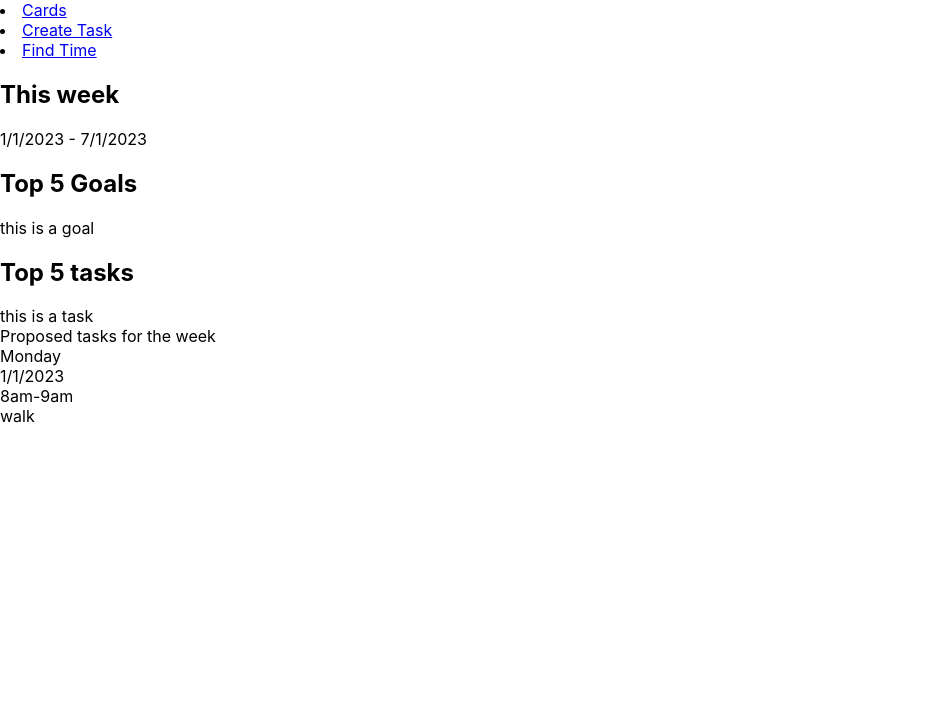
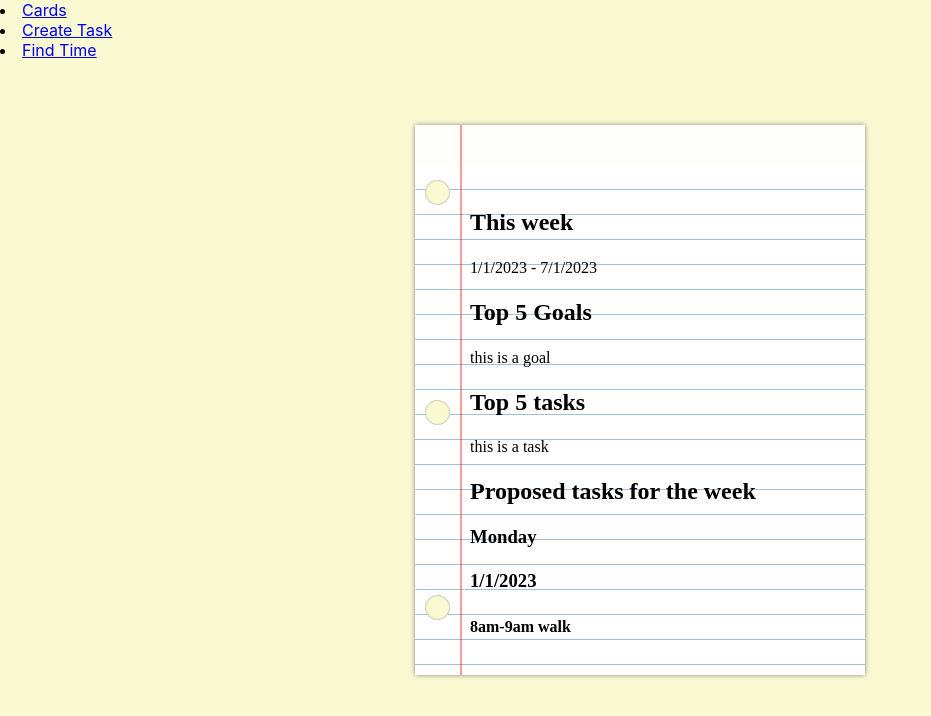
Before and after one commit to crux55/FindMeTime-UI, a React (Create React App) app: page /find_time in a window 1280 px wide. Shown: the top 716 px of the page, without its empty margins (0-931 px from the left). Built offline with nearby package versions, Linux system fonts and the light colour scheme.

Commit message:
updating task form

```diff
--- a/src/assemblers/tasks/CreateTaskForm.js
+++ b/src/assemblers/tasks/CreateTaskForm.js
@@ -36,14 +36,14 @@ class CreateTaskForm extends React.Component {
             if (response.status >= 200 && response.status < 300) {
                 return response;
             } else {
-            console.log('Somthing happened wrong');
+            alert(response);
             }
         }).catch(err => err);
     }
 
     render() {
       return (
-        <form onSubmit={this.handleSubmit}>
+	<form onSubmit={this.handleSubmit}>
           <label>
             Title:
             <input type="text" name="title" value={this.state.title} onChange={this.handleChange} />
--- /dev/null
+++ b/src/components/findTime/FindTimeView.css
@@ -0,0 +1,64 @@
+.column {
+  float: left;
+  width: 50%;
+}
+
+@import url(https://fonts.googleapis.com/css?family=Indie+Flower);
+body {
+  margin: 0;
+  padding: 0;
+  background: lightgoldenrodyellow;
+}
+.paper {
+  position: absolute;
+  height: 550px;
+  width: 450px;
+  background: rgba(255,255,255,0.9);
+  margin: -275px -225px;
+  left: 50%;
+  top: 50%;
+  box-shadow: 0px 0px 5px 0px #888;
+}
+.paper::before {
+  content: '';
+  position: absolute;
+  left: 45px;
+  height: 100%;
+  width: 2px;
+  background: rgba(255,0,0,0.4);
+}
+.lines {
+  margin-top: 40px;
+  height: calc(100% - 40px);
+  width: 100%;
+  background-image: repeating-linear-gradient(white 0px, white 24px, steelblue 25px);
+}
+.text {
+  position: absolute;
+  top: 65px;
+  left: 55px;
+  bottom: 10px;
+  right: 10px;
+  line-height: 25px;
+  font-family: 'Indie Flower';
+  overflow: hidden;
+  outline: none;
+}
+.holes {
+  position: absolute;
+  left: 10px;
+  height: 25px;
+  width: 25px;
+  background: lightgoldenrodyellow;
+  border-radius: 50%;
+  box-shadow: inset 0px 0px 2px 0px #888;
+}
+.hole-top {
+  top: 10%;
+}
+.hole-middle {
+  top: 50%;
+}
+.hole-bottom {
+  bottom: 10%;
+}
--- a/src/components/findTime/day.js
+++ b/src/components/findTime/day.js
@@ -1,6 +1,8 @@
 import * as DayConstants from '../../constants/planner'
 import * as Constants from "../../constants/url"
 import React,{useState,useEffect} from 'react';
+
+import './FindTimeView.css'
 
  //https://codepen.io/ruphaa/pen/Kborrj
 function Day({ findTimeResponse }) {
@@ -13,6 +15,9 @@ function Day({ findTimeResponse }) {
 
   return (
     <>
+<div class="paper">
+  <div class="lines">
+    <div class="text" contenteditable spellcheck="false">
         <div className="date">
             <h2>This week</h2>
             <p>{findTimeResponse.startDate} - {findTimeResponse.endDate}</p>
@@ -27,24 +32,27 @@ function Day({ findTimeResponse }) {
             <h2>Top {DayConstants.tasksToDisplay} tasks</h2>
             {findTimeResponse.tasks.slice(0, DayConstants.tasksToDisplay).map((task) => task.text)}
         </div>
-
-        <div className="Week">Proposed tasks for the week
+        <div className="Week"><h2>Proposed tasks for the week</h2>
             {findTimeResponse.week.map((d) => {
                 return(<div class="dayView" key={d.date}>
-                    <div class="day"> {d.day} </div>
-                    <div class="date"> {d.date} </div>
+                    <div class="day"><h3> {d.day}</h3> </div>
+                    <div class="date"><h3> {d.date} </h3> </div>
 			{d.sortedItems.map((item) => {
 				return(
 					<>
-						<div className="taskTime">{item.startTime}-{item.endTime}</div>
-						<div className="TaskTitle">{item.title}</div>
+						<div className="taskTime"><h4>{item.startTime}-{item.endTime} {item.title} </h4></div>
 					</>
 )
 			})}
-                </div>)
+        </div>)
             })}
-        </div>
-
+    </div>
+  </div>
+</div>
+  <div class="holes hole-top"></div>
+  <div class="holes hole-middle"></div>
+  <div class="holes hole-bottom"></div>
+</div>
     </>
   );
 }
--- a/src/constants/url.js
+++ b/src/constants/url.js
@@ -1,5 +1,5 @@
 
-export const FMT_ROOT = "http://localhost:8080"
+export const FMT_ROOT = "http://124.168.193.73:8080"
 export const FMT_API = FMT_ROOT + "/api"
 export const FMT_V1_ROOT = FMT_API + "/v1"
 
```
